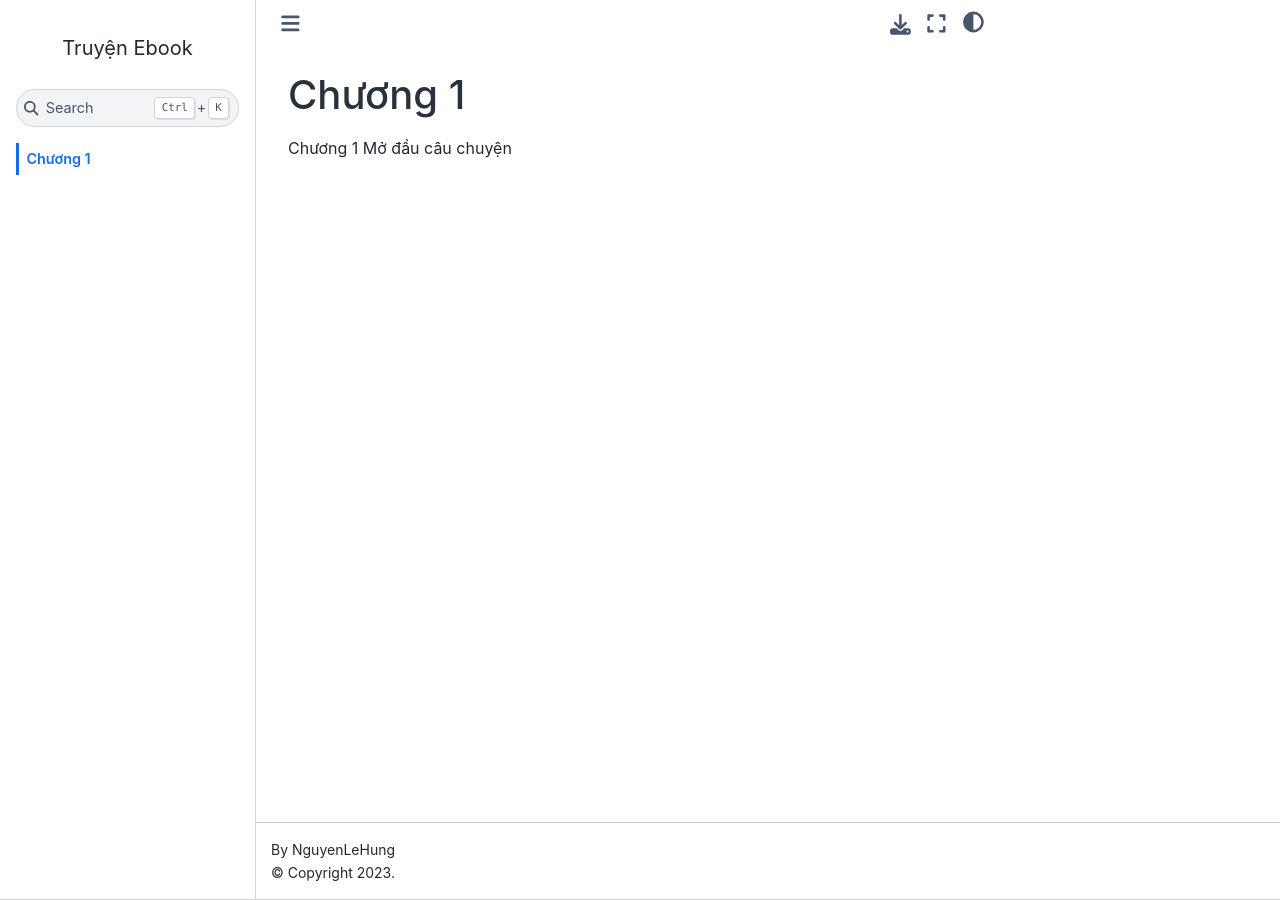
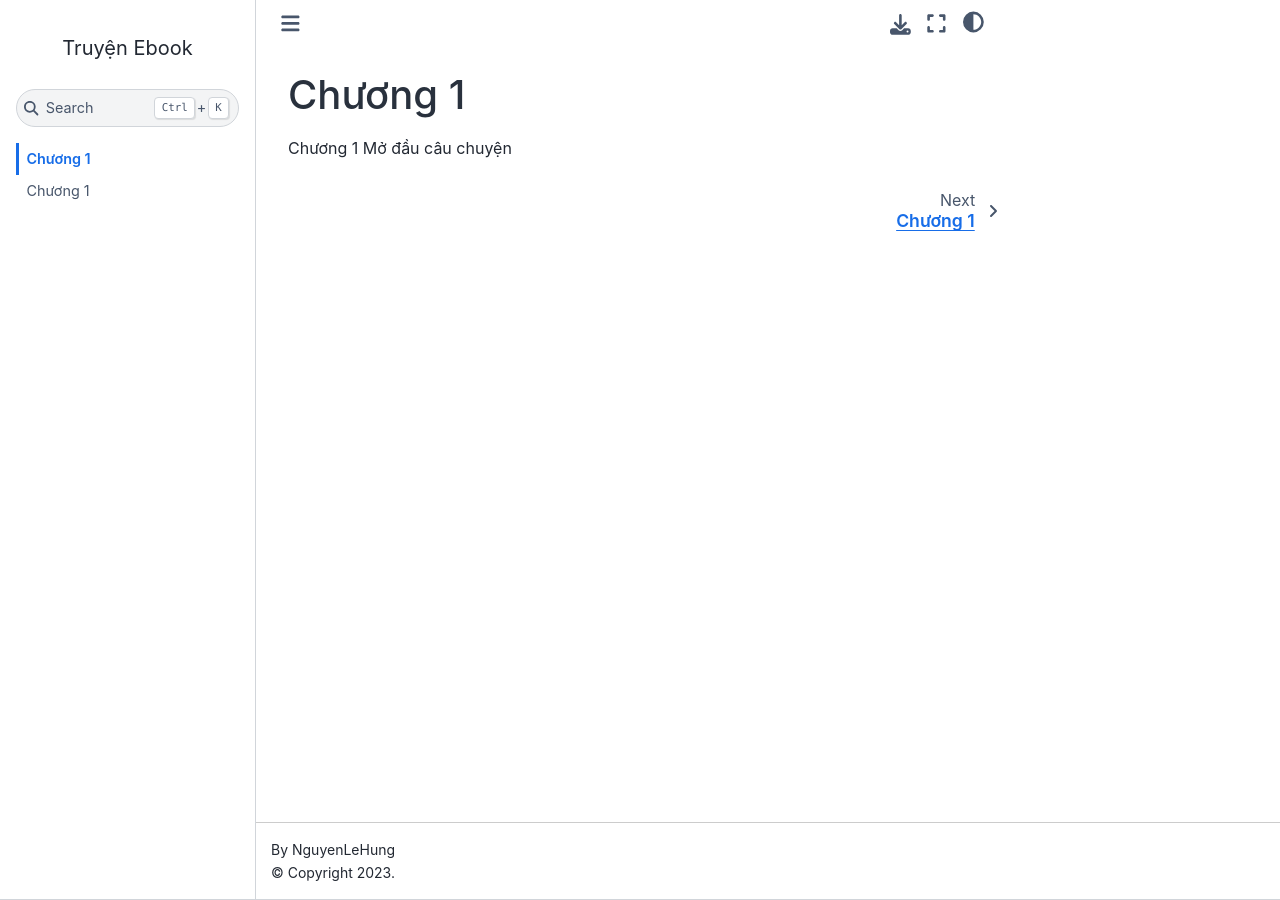
Before and after one commit to xyrh-30/Ebook, a Jupyter Book: the page built from intro.md, in a window 1280 px wide. Built offline with Jupyter Book 1.0.4 settings and Sphinx 7.4.7 and the Sphinx Book theme 1.1.4, drawn with Linux system fonts in a browser that asks for light colours.

Commit message:
Nội dung commit của bạn

```diff
--- /dev/null
+++ b/Chuong1.md
@@ -0,0 +1,4 @@
+# Chương 1
+
+Chương 1 Mở đầu câu chuyện
+Ngày sương gió
--- a/_toc.yml
+++ b/_toc.yml
@@ -1,3 +1,4 @@
-
 format: jb-book
 root: intro
+chapters:
+  - file: Chuong1.md
```
